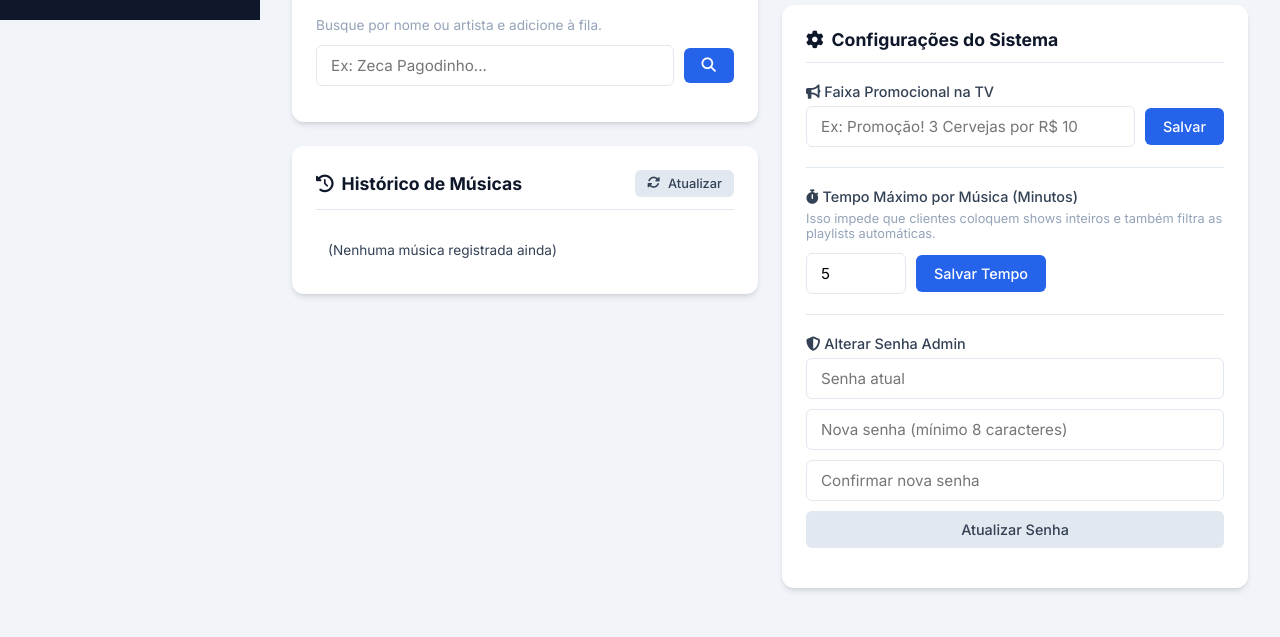
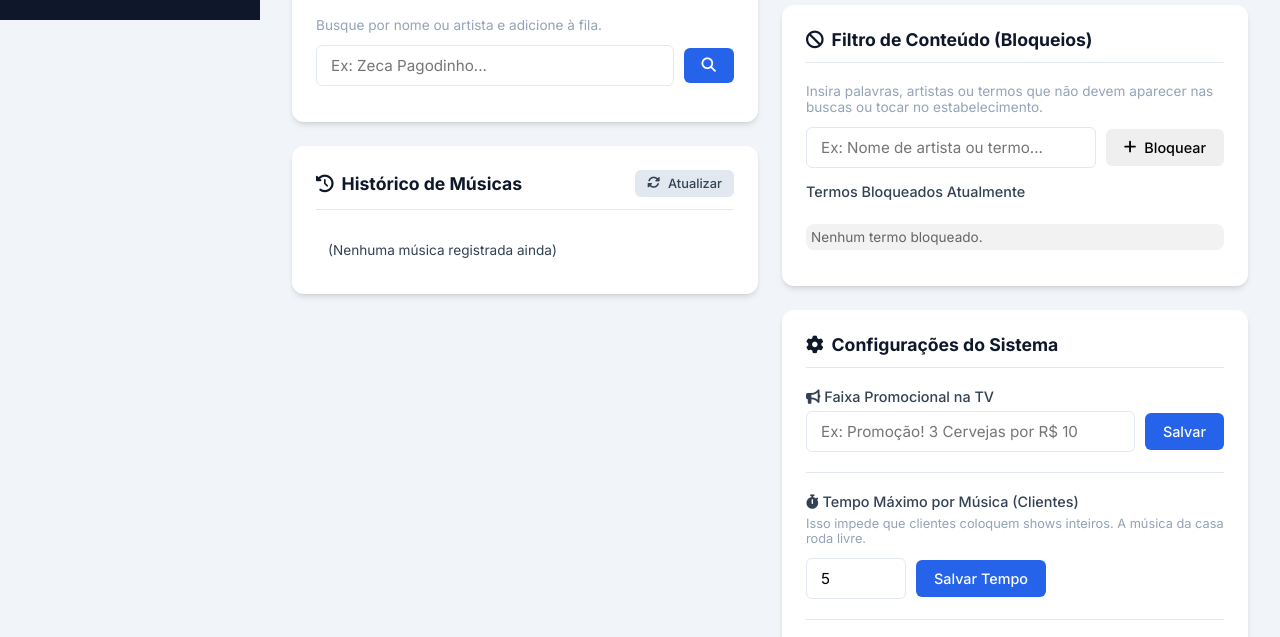
Before and after one commit to p3rtub4d00/conteinermusic, a website: page public/admin.html in a window 1280 px wide. Shown: the part 780-1417 px from the top of the page. Drawn offline with nearby package versions, Linux system fonts and the light colour scheme; no server answers.

Commit message:
Update admin.html

```diff
--- a/public/admin.html
+++ b/public/admin.html
@@ -131,7 +131,7 @@
                 <div class="column">
 
                     <!-- Card: Autoplay / Inatividade -->
-                    <section class="card full-height" id="autoplay-section">
+                    <section class="card" id="autoplay-section">
                         <div class="card-header">
                             <h2><i class="fa-solid fa-robot"></i> Inteligência de Inatividade (Autoplay)</h2>
                         </div>
@@ -177,6 +177,26 @@
                         </div>
                     </section>
 
+                    <!-- Card: Filtro de Músicas / Palavras Proibidas -->
+                    <section class="card" id="filter-section">
+                        <div class="card-header">
+                            <h2><i class="fa-solid fa-ban"></i> Filtro de Conteúdo (Bloqueios)</h2>
+                        </div>
+                        <p class="helper-text">Insira palavras, artistas ou termos que não devem aparecer nas buscas ou tocar no estabelecimento.</p>
+
+                        <div class="form-group row">
+                            <input type="text" id="blockedKeywordInput" class="form-control" placeholder="Ex: Nome de artista ou termo...">
+                            <button id="addBlockedKeywordBtn" class="btn btn-danger"><i class="fa-solid fa-plus"></i> Bloquear</button>
+                        </div>
+
+                        <div class="form-group vertical" style="margin-top: 15px;">
+                            <label class="form-label">Termos Bloqueados Atualmente</label>
+                            <div id="blockedKeywordsListContainer" style="display: flex; flex-wrap: wrap; gap: 8px; margin-top: 8px; max-height: 150px; overflow-y: auto; padding: 5px; background: rgba(0,0,0,0.05); border-radius: 8px;">
+                                <span style="font-size: 0.85rem; color: #666;">Nenhum termo bloqueado.</span>
+                            </div>
+                        </div>
+                    </section>
+
                     <!-- Card: Configurações do Sistema -->
                     <section class="card" id="settings-section">
                         <div class="card-header">
@@ -196,8 +216,8 @@
 
                         <!-- Tempo Máximo -->
                         <div class="settings-group">
-                            <label class="form-label" for="maxPlaybackMinutesInput"><i class="fa-solid fa-stopwatch"></i> Tempo Máximo por Música (Minutos)</label>
-                            <p class="helper-text" style="font-size: 0.8rem;">Isso impede que clientes coloquem shows inteiros e também filtra as playlists automáticas.</p>
+                            <label class="form-label" for="maxPlaybackMinutesInput"><i class="fa-solid fa-stopwatch"></i> Tempo Máximo por Música (Clientes)</label>
+                            <p class="helper-text" style="font-size: 0.8rem;">Isso impede que clientes coloquem shows inteiros. A música da casa roda livre.</p>
                             <div class="form-group row">
                                 <input type="number" id="maxPlaybackMinutesInput" class="form-control" min="1" max="30" value="5" style="max-width: 100px;">
                                 <button id="saveMaxPlaybackBtn" class="btn btn-primary">Salvar Tempo</button>
```
